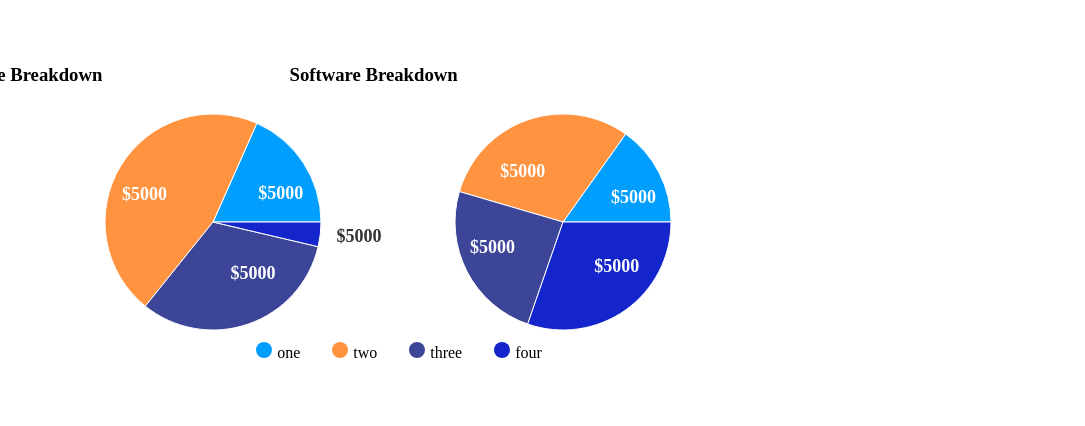
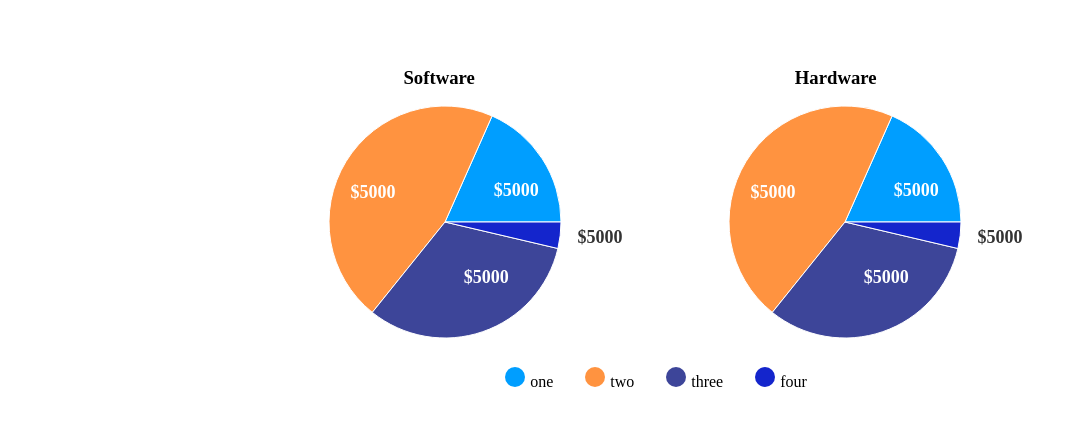
Before and after one commit to mtleonard120/it-inventory, a React (Create React App) app in the folder src/frontend-admin/: page / in a window 1280 px wide. Shown: the top 426 px of the page, without its empty margins (0-1085 px from the left). Built offline with nearby package versions, Linux system fonts and the light colour scheme.

Commit message:
made pie charts more flexible

```diff
--- a/src/frontend-admin/src/components/App/App.tsx
+++ b/src/frontend-admin/src/components/App/App.tsx
@@ -7,19 +7,27 @@ import { RechartPieChart } from '../reusables/PieChart/PieChart';
 // Primary Component
 export const App: React.FC = () => {
   return (
-    <div className={styles.app}>
+    <div>
         <RechartPieChart
-          softwareData={[
-            {name:'one', value:20, id:''},
-            {name:'two', value:50, id:''},
-            {name:'three', value:35, id:''},
-            {name:'four', value:4, id:''}
-          ]}
-          hardwareData={[
-            {name:'one', value:5, id:''},
-            {name:'two', value:10, id:''},
-            {name:'three', value:8, id:''},
-            {name:'four', value:10, id:''}
+          pieChartsData={[
+            {
+              headingName:"Software",
+              data:[
+                {name:'one', value:20, id:''},
+                {name:'two', value:50, id:''},
+                {name:'three', value:35, id:''},
+                {name:'four', value:4, id:''}
+              ]
+            },
+            {
+              headingName:"Hardware",
+              data:[
+                {name:'one', value:20, id:''},
+                {name:'two', value:50, id:''},
+                {name:'three', value:35, id:''},
+                {name:'four', value:4, id:''}
+              ]
+            }
           ]}
           initialColors={['#009EFF', '#FF9340', '#3D4599', '#1425CC', '#CC4A14']}
         />
--- a/src/frontend-admin/src/components/reusables/PieChart/CustomLabel/CustomLabel.tsx
+++ b/src/frontend-admin/src/components/reusables/PieChart/CustomLabel/CustomLabel.tsx
@@ -14,25 +14,8 @@ interface ICustomLabelProps {
     export const CustomLabel: React.FunctionComponent<ICustomLabelProps> = props => {
         const {cx=300, cy=300, midAngle=5, innerRadius=5, outerRadius=5, index=5, data} = props
         const radian = Math.PI / 180;
-        var fontSize=0;
 
         var totalValue = 0;
-        // var sizeOfSlice = 0;
-        // //calculate % size of slice
-        // //if isSoftware is true, that means we are making the customLabel for the software breakdown pie chart
-        // //if isSoftware is false, we are making customLabel for hardware breakdown pie chart
-        // //after the loop, calculate the size of the slice of the pie
-        // if (isSoftware){
-        //     for (let i in data){
-        //         totalValue = totalValue + data[i].softwareCost
-        //     }
-        //     sizeOfSlice = data[index].softwareCost / totalValue;
-        // }else{
-        //     for (let i in data){
-        //         totalValue = totalValue + data[i].hardwareCost
-        //     }
-        //     sizeOfSlice = data[index].hardwareCost / totalValue;
-        //}
 
          //compares to the percent of the pie and pops the text
          //out of the pie if it too small
@@ -54,7 +37,7 @@ interface ICustomLabelProps {
         const y = cy  + radius * Math.sin(-midAngle * radian);
 
         return (
-        <text x={x} y={y} fontSize='18' fill={textColor} font-weight='bold' textAnchor={x > cx ? 'start' : 'end'} 	dominantBaseline="central">
+        <text x={x} y={y} fontSize='18' fill={textColor} fontWeight='bold' textAnchor={x > cx ? 'start' : 'end'} 	dominantBaseline="central">
             $5000
         </text>
         );
--- a/src/frontend-admin/src/components/reusables/PieChart/PieChart.module.css
+++ b/src/frontend-admin/src/components/reusables/PieChart/PieChart.module.css
@@ -1,21 +1,22 @@
 .legendList{
-    display: inline-block;
     padding-left: 2em;
+}
+.inline{
+    display:flex;
+    justify-content: center;
 }
 
 .circle{
     margin-right:5px;
     display: inline-block;
-    background: black;
-    width:16px;
-    height:16px;
+    width:20px;
+    height:20px;
     border-radius: 50%;
 }
 
 .header{
-    display:inline-block;
-    margin-right: 10em;
     position: relative;
-    right:19em;
-    top:2em;
+    left:160px;
+    top: 40px;
+    padding-right:320px;
 }
--- a/src/frontend-admin/src/components/reusables/PieChart/PieChart.tsx
+++ b/src/frontend-admin/src/components/reusables/PieChart/PieChart.tsx
@@ -6,17 +6,23 @@ import styles from './PieChart.module.css';
 
 // Types
 export interface IRechartPieDatum {
-    name: string, value: number, id:string //the id is to rout to the dept detail page
+    name: string
+    value: number
+    id:string //the id is to rout to the dept detail page
+}
+
+export interface IDataProps{
+    headingName: string
+    data: IRechartPieDatum[]
 }
 
 interface IRechartPieProps {
-    softwareData: IRechartPieDatum[]
-    hardwareData: IRechartPieDatum[]
+    pieChartsData: IDataProps[]
     initialColors: string[]
 }
 
 export const RechartPieChart: React.FunctionComponent<IRechartPieProps> = (props) => {
-    const {softwareData, hardwareData, initialColors} = props;
+    const {pieChartsData, initialColors} = props;
 
     const [colors, setColors] = useState(initialColors);
     //colors off of invision: ['#009EFF', '#FF9340', '#3D4599', '#1425CC', '#CC4A14']
@@ -34,72 +40,51 @@ export const RechartPieChart: React.FunctionComponent<IRechartPieProps> = (props
     //map the links in the data that is passed through as a prop in the component
     const onClick = (data:IRechartPieDatum[],index:number) => {
         //will go to the links to other pages
-        console.log(softwareData[index].id)
     };
-
-    const legendContent =() => {
-        return(
-            <div>
-                {softwareData.map((datum, index) =>(
-                    <li className={styles.legendList}>
-                        <div className={styles.circle} style={{backgroundColor:colors[index]}}> </div>
-                        {datum.name}
-                    </li>
-                ))}
-
-            </div>
-        )
-    }
-
 
     return(
         <div>
-            <h3 className={styles.header}>Hardware Breakdown</h3>
-            <h3 className={styles.header}>Software Breakdown</h3>
-            <PieChart width={750} height={300}>
+            {/* Headers */}
+            <div className={styles.inline} style={{}}>
+                {pieChartsData.map((datum) => (
+                    <h3 className={styles.header}>{datum.headingName}</h3>
+                ))}
+            </div>
+
+            {/* Pie Charts */}
+            <div  className={styles.inline}>
+            <PieChart width={400*pieChartsData.length} height={300}>
+                {pieChartsData.map((datum, i) => (
                         <Pie
-                    data = {softwareData}
-                    cx={200}
+                            data = {pieChartsData[0].data}
+                            cx={200+400*i}
                             cy={150}
                             dataKey = "value"
                             fill="#8884d8"
                             labelLine={false}
-                    label={<CustomLabel data={softwareData}/>}
+                            label={<CustomLabel data={datum.data}/>}
                             isAnimationActive={false}
                             onMouseOver={onMouseOver}
                             onMouseOut={onMouseOut}
                             onClick={onClick}
                         >
                             {
-                        softwareData.map((entry, index) => <Cell key={`cell-${index}`} fill={colors[index]} />)
+                                datum.data.map((entry, index) => <Cell key={`cell-${index}`} fill={colors[index]} />)
                             }
                         </Pie>
+                ))}
+            </PieChart>
+            </div>
 
-                <Pie
-                    data = {hardwareData}
-                    cx={550}
-                    cy={150}
-                    dataKey = "value"
-                    fill="#8884d8"
-                    labelLine={false}
-                    label={<CustomLabel data={hardwareData}/>}
-                    isAnimationActive={false}
-                    onMouseOver={onMouseOver}
-                    onMouseOut={onMouseOut}
-                    onClick={onClick}
-                >
-                    {
-                        hardwareData.map((entry, index) => <Cell key={`cell-${index}`} fill={colors[index]} />)
-                    }
-                </Pie>
-
-                <Legend
-                    iconType='circle'
-                    iconSize={18}
-                    content={legendContent}
-                />
-
-            </PieChart>
+            {/* Legend */}
+            <div className={styles.inline}>
+                {pieChartsData[0].data.map((datum, index) =>(
+                    <div className={styles.legendList}>
+                        <div className={styles.circle} style={{backgroundColor:colors[index]}}> </div>
+                        {datum.name}
+                    </div>
+                ))}
+            </div>
         </div>
     );
 };
```
Lines whose indentation alone changed are shown as unchanged.
